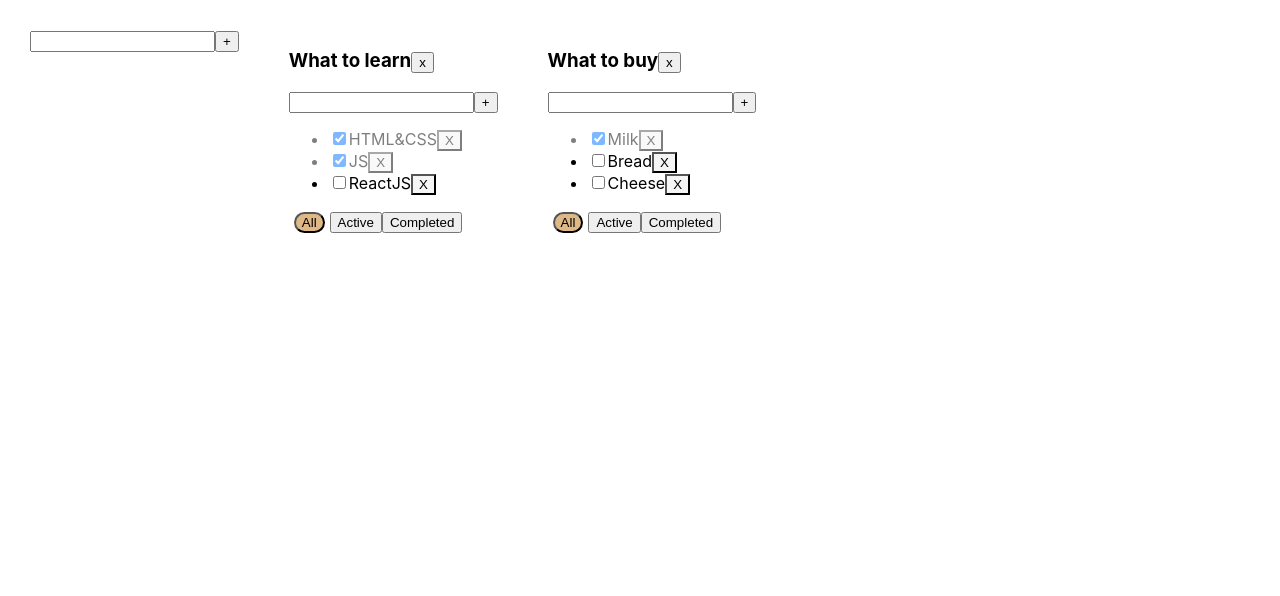
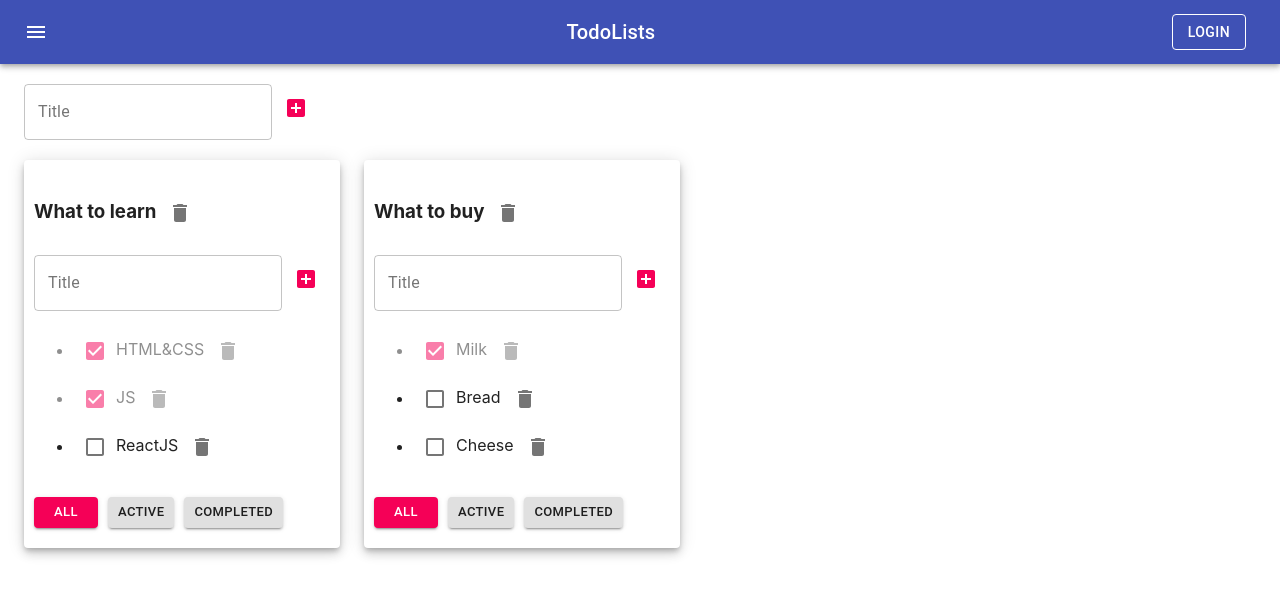
Before and after one commit to GeorgeUsynin/todolist-react-redux-12lessons, a React (Create React App) app: page / in a window 1280 px wide. Shown: the top 596 px of the page. Built offline with nearby package versions, Linux system fonts and the light colour scheme.

Commit message:
add Material-UI components (lesson 7)

```diff
--- a/package.json
+++ b/package.json
@@ -3,6 +3,8 @@
   "version": "0.1.0",
   "private": true,
   "dependencies": {
+    "@material-ui/core": "^4.11.3",
+    "@material-ui/icons": "^4.11.2",
     "@testing-library/jest-dom": "^4.2.4",
     "@testing-library/react": "^9.3.2",
     "@testing-library/user-event": "^7.1.2",
--- a/src/AddItemForm.tsx
+++ b/src/AddItemForm.tsx
@@ -1,4 +1,6 @@
 import React, {ChangeEvent, KeyboardEvent, useState} from 'react';
+import {IconButton, TextField} from "@material-ui/core";
+import {AddBox} from "@material-ui/icons";
 
 type AddItemFormPropsType = {
     addItem: (title: string) => void // родительский callback
@@ -38,14 +40,25 @@ export function AddItemForm(props: AddItemFormPropsType) {
 
     return (
         <div>
-            <input
+            <TextField
                 value={title}
                 onChange={changeTitle}
                 onKeyPress={onKeyPressAddItem}
-                className={error ? 'input_error' : ''}
+                error={!!error}
+                helperText={error}
+                variant={'outlined'}
+                label={'Title'}
             />
-            <button onClick={addItem}>+</button>
-            {errorMessage}
+            {/*<input*/}
+            {/*    value={title}*/}
+            {/*    onChange={changeTitle}*/}
+            {/*    onKeyPress={onKeyPressAddItem}*/}
+            {/*    className={error ? 'input_error' : ''}*/}
+            {/*/>*/}
+            <IconButton onClick={addItem} color={'secondary'}>
+                <AddBox/>
+            </IconButton>
+            {/*{errorMessage}*/}
         </div>
     )
 }
--- a/src/App.css
+++ b/src/App.css
@@ -1,31 +1,31 @@
-.App {
-    padding: 30px;
-    display: flex;
-}
+/*.App {*/
+/*    padding: 30px;*/
+/*    display: flex;*/
+/*}*/
 
-.App > div {
-    margin-right: 50px;
-}
+/*.App > div {*/
+/*    margin-right: 50px;*/
+/*}*/
 
-.btn-remove {
-    background-color: whitesmoke;
-}
+/*.btn-remove {*/
+/*    background-color: whitesmoke;*/
+/*}*/
 
-.active_filter {
-    background-color: burlywood;
-    border-radius: 20px;
-    margin: 0 5px;
-    outline: none;
-}
+/*.active_filter {*/
+/*    background-color: burlywood;*/
+/*    border-radius: 20px;*/
+/*    margin: 0 5px;*/
+/*    outline: none;*/
+/*}*/
 
-.input_error{
-    border: solid red 1px;
-    outline: none;
-}
+/*.input_error{*/
+/*    border: solid red 1px;*/
+/*    outline: none;*/
+/*}*/
 
-.error{
-    color: red;
-}
+/*.error{*/
+/*    color: red;*/
+/*}*/
 .done_task{
     opacity: 0.5;
 }
--- a/src/App.tsx
+++ b/src/App.tsx
@@ -3,6 +3,8 @@ import './App.css';
 import {Todolist} from "./Todolist";
 import {v1} from "uuid";
 import {AddItemForm} from "./AddItemForm";
+import {AppBar, Button, IconButton, Typography, Toolbar, Container, Grid, Paper,} from "@material-ui/core";
+import {Menu} from '@material-ui/icons';
 
 export type TodolistTaskType = {
     id: string;
@@ -23,6 +25,8 @@ export type TasksStateType = {
 }
 
 function App() {
+
+    //BLL:
 
     const todoList_ID_1 = v1()
     const todoList_ID_2 = v1()
@@ -86,8 +90,8 @@ function App() {
 
     }
 
-    function changeTodListTile (newTitle: string, todoListID: string) {
-        const updatedTodoLists = todoLists.map(tl=> tl.id === todoListID ? {...tl, title: newTitle } : tl)
+    function changeTodListTile(newTitle: string, todoListID: string) {
+        const updatedTodoLists = todoLists.map(tl => tl.id === todoListID ? {...tl, title: newTitle} : tl)
         setTodoLists(updatedTodoLists)
     }
 
@@ -102,7 +106,7 @@ function App() {
         delete tasks[todoListID]
     }
 
-    function addTodoList(title: string){
+    function addTodoList(title: string) {
         const newTodoListID = v1()
         const newTodoList: TodoListType = {
             id: newTodoListID,
@@ -113,7 +117,7 @@ function App() {
         setTasks({...tasks, [newTodoListID]: []})
     }
 
-    function getTasksForTodoList(todoList: TodoListType) : TodolistTaskType[] {
+    function getTasksForTodoList(todoList: TodoListType): TodolistTaskType[] {
         switch (todoList.filterValue) {
             case "active":
                 return tasks[todoList.id].filter(t => !t.isDone)
@@ -124,8 +128,10 @@ function App() {
         }
     }
 
-    const mappedTodoLists = todoLists.map(tl=> {
-        return(
+    const mappedTodoLists = todoLists.map(tl => {
+        return (
+            <Grid item>
+                <Paper elevation={6} style={{padding: '10px'}}>
                     <Todolist title={tl.title}
                               key={tl.id}
                               id={tl.id}
@@ -139,16 +145,37 @@ function App() {
                               changeTodoListFilter={changeTodoListFilter}
                               removeTodolist={removeTodolist}
                     />
+                </Paper>
+            </Grid>
         )
     })
 
+    //UI:
+
     return (
         <div className="App">
+            <AppBar position="static">
+                <Toolbar style={{justifyContent: 'space-between'}}>
+                    <IconButton edge="start" color="inherit" aria-label="menu">
+                        <Menu/>
+                    </IconButton>
+                    <Typography variant="h6">
+                        TodoLists
+                    </Typography>
+                    <Button style={{margin: '10px'}}
+                            variant={'outlined'} color="inherit">Login</Button>
+                </Toolbar>
+            </AppBar>
+            <Container fixed>
+                <Grid container style={{padding: '20px 0'}}>
                     <AddItemForm addItem={addTodoList}/>
+                </Grid>
+                <Grid container spacing={3}>
                     {mappedTodoLists}
+                </Grid>
+            </Container>
         </div>
     );
 }
 
-
 export default App;
--- a/src/EditableSpan.tsx
+++ b/src/EditableSpan.tsx
@@ -1,4 +1,5 @@
 import React, {ChangeEvent, useState} from "react";
+import {TextField} from "@material-ui/core";
 
 type EditableSpanPropsType = {
     title: string
@@ -23,11 +24,20 @@ export function EditableSpan(props: EditableSpanPropsType) {
 
     return (
         editMode
-        ? <input
+            ?
+            <TextField
                 value={title}
+                color={'secondary'}
+                variant={'standard'}
                 onBlur={offEditMode}
                 onChange={changeTitle}
-                autoFocus/>
-        : <span onDoubleClick={onEditMode}>{props.title}</span>
+                autoFocus
+            />
+            // ? <input
+            //         value={title}
+            //         onBlur={offEditMode}
+            //         onChange={changeTitle}
+            //         autoFocus/>
+            : <span onDoubleClick={onEditMode}>{props.title}</span>
     )
 }
--- a/src/Todolist.tsx
+++ b/src/Todolist.tsx
@@ -1,7 +1,9 @@
-import React, {ChangeEvent, useState, KeyboardEvent} from "react";
+import React, {ChangeEvent} from "react";
 import {FilterValuesType, TodolistTaskType} from "./App";
 import {AddItemForm} from "./AddItemForm";
 import {EditableSpan} from "./EditableSpan";
+import {Button, Checkbox, IconButton} from "@material-ui/core";
+import {Delete} from "@material-ui/icons";
 
 type TodolistPropsType = {
     title: string
@@ -27,11 +29,16 @@ export function Todolist(props: TodolistPropsType) {
         const changeTaskTitle = (title: string) => props.changeTaskTitle(t.id, title, props.id)
         return (
             <li key={t.id} className={t.isDone ? 'done_task' : ''}>
-                <input
-                    onChange={changeTaskStatus}
-                    type="checkbox" checked={t.isDone}/>
+                {/*<input*/}
+                {/*    onChange={changeTaskStatus}*/}
+                {/*    type="checkbox" checked={t.isDone}/>*/}
+
+                <Checkbox checked={t.isDone} onChange={changeTaskStatus}/>
+
                 <EditableSpan title={t.title} changeTitle={changeTaskTitle}/>
-                <button className="btn-remove" onClick={removeTask}>X</button>
+                <IconButton onClick={removeTask}>
+                    <Delete/>
+                </IconButton>
             </li>
         );
     })
@@ -56,15 +63,17 @@ export function Todolist(props: TodolistPropsType) {
         props.addTask(title, props.id)
     }
 
-    const active_filter_all = props.filter === 'all' ? 'active_filter' : ''
-    const active_filter_active = props.filter === 'active' ? 'active_filter' : ''
-    const active_filter_completed = props.filter === 'completed' ? 'active_filter' : ''
+    const allButtonColor = props.filter === 'all' ? 'secondary' : 'default'
+    const activeButtonColor = props.filter === 'active' ? 'secondary' : 'default'
+    const completedButtonColor = props.filter === 'completed' ? 'secondary' : 'default'
 
     return (
         <div>
             <h3>
                 <EditableSpan title={props.title} changeTitle={changeTodListTile}/>
-                <button onClick={removeTodolist}>x</button>
+                <IconButton onClick={removeTodolist}>
+                    <Delete/>
+                </IconButton>
             </h3>
 
             <AddItemForm addItem={addTask}/>
@@ -72,9 +81,13 @@ export function Todolist(props: TodolistPropsType) {
                 {tasks}
             </ul>
             <div>
-                <button className={active_filter_all} onClick={setAllFilterValue}>All</button>
-                <button className={active_filter_active} onClick={setActiveFilterValue}>Active</button>
-                <button className={active_filter_completed} onClick={setCompletedFilterValue}>Completed</button>
+                <Button size={'small'} color={allButtonColor} variant={'contained'}
+                        onClick={setAllFilterValue}>All</Button>
+                <Button style={{margin: '10px'}} size={'small'} color={activeButtonColor} variant={'contained'}
+                        onClick={setActiveFilterValue}>Active</Button>
+                <Button size={'small'} color={completedButtonColor}
+                        variant={'contained'}
+                        onClick={setCompletedFilterValue}>Completed</Button>
             </div>
         </div>
     );
```
Also changed, not shown: 1 other file (tests, documents, lock files or other folders). Lines whose indentation alone changed are shown as unchanged.
